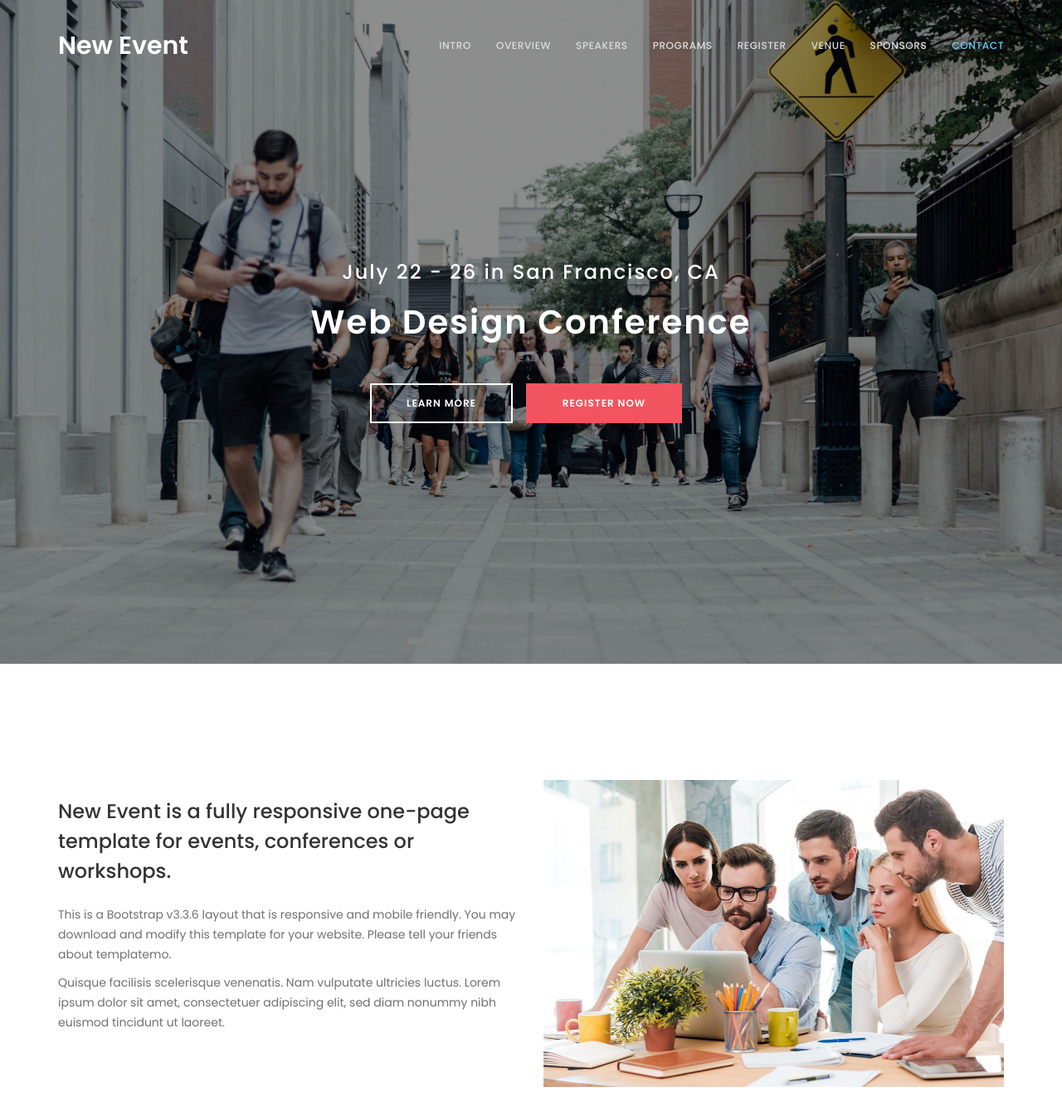
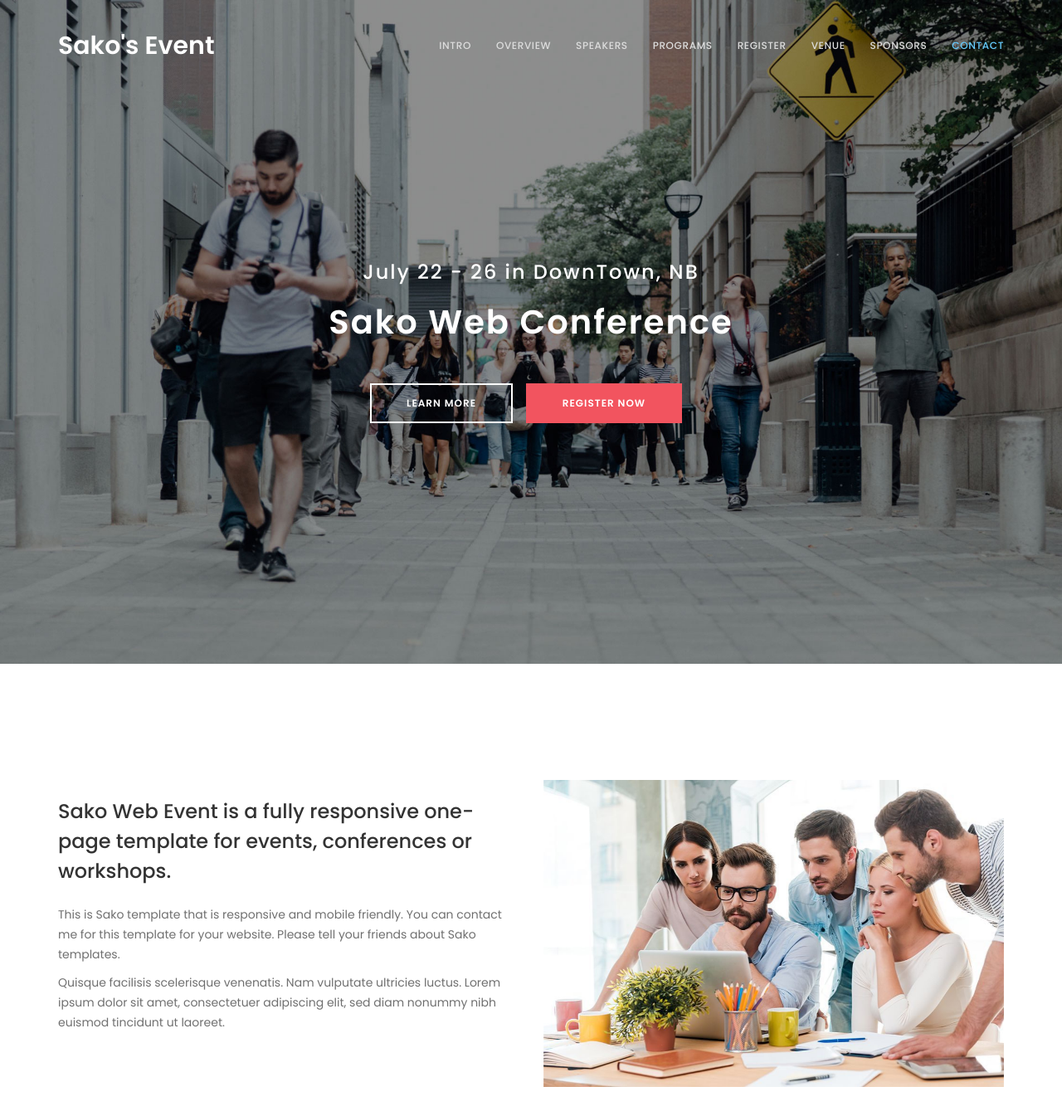
Before and after one commit to freddiesdba/web-dev, a plain HTML site: page index.html in a window 1280 px wide. Shown: the top 1345 px of the page at 83% size. Drawn offline with Linux system fonts and the light colour scheme.

Commit message:
Update index.html
customized it a bit

```diff
--- a/index.html
+++ b/index.html
@@ -5,7 +5,7 @@
 New Event
 http://www.templatemo.com/tm-486-new-event
 -->
-<title>New Event - Responsive HTML Template</title>
+<title>Sako Web Event - Sako Template</title>
 <meta name="description" content="">
 <meta name="author" content="">
 <meta charset="UTF-8">
@@ -50,7 +50,7 @@ http://www.templatemo.com/tm-486-new-event
 				<span class="icon icon-bar"></span>
 				<span class="icon icon-bar"></span>
 			</button>
-			<a href="#" class="navbar-brand">New Event</a>
+			<a href="#" class="navbar-brand">Sako's Event</a>
 		</div>
 
 		<div class="collapse navbar-collapse">
@@ -80,8 +80,8 @@ http://www.templatemo.com/tm-486-new-event
 		<div class="row">
 
 			<div class="col-md-12 col-sm-12">
-				<h3 class="wow bounceIn" data-wow-delay="0.9s">July 22 - 26 in San Francisco, CA</h3>
-				<h1 class="wow fadeInUp" data-wow-delay="1.6s">Web Design Conference</h1>
+				<h3 class="wow bounceIn" data-wow-delay="0.9s">July 22 - 26 in DownTown, NB</h3>
+				<h1 class="wow fadeInUp" data-wow-delay="1.6s">Sako Web Conference</h1>
 				<a href="#overview" class="btn btn-lg btn-default smoothScroll wow fadeInUp hidden-xs" data-wow-delay="2.3s">LEARN MORE</a>
 				<a href="#register" class="btn btn-lg btn-danger smoothScroll wow fadeInUp" data-wow-delay="2.3s">REGISTER NOW</a>
 			</div>
@@ -100,8 +100,8 @@ http://www.templatemo.com/tm-486-new-event
 		<div class="row">
 
 			<div class="wow fadeInUp col-md-6 col-sm-6" data-wow-delay="0.6s">
-				<h3>New Event is a fully responsive one-page template for events, conferences or workshops.</h3>
-				<p>This is a Bootstrap v3.3.6 layout that is responsive and mobile friendly. You may download and modify this template for your website. Please tell your friends about templatemo.</p>
+				<h3>Sako Web Event is a fully responsive one-page template for events, conferences or workshops.</h3>
+				<p>This is Sako template that is responsive and mobile friendly. You can contact me for this template for your website. Please tell your friends about Sako templates.</p>
 				<p>Quisque facilisis scelerisque venenatis. Nam vulputate ultricies luctus. Lorem ipsum dolor sit amet, consectetuer adipiscing elit, sed diam nonummy nibh euismod tincidunt ut laoreet.</p>
 			</div>
 
@@ -123,7 +123,7 @@ http://www.templatemo.com/tm-486-new-event
 
 			<div class="wow fadeInLeft col-md-4 col-sm-4" data-wow-delay="0.3s">
 				<i class="fa fa-group"></i>
-				<h3>650 Participants</h3>
+				<h3>Top Participants</h3>
 				<p>Quisque ut libero sapien. Integer tellus nisl, efficitur sed dolor at, vehicula finibus massa. Sed tincidunt metus sed eleifend suscipit.</p>
 			</div>
 
@@ -327,7 +327,7 @@ http://www.templatemo.com/tm-486-new-event
 								<span><i class="fa fa-map-marker"></i> Room 240</span>
 							</h6>
 							<h3>Backend Development</h3>
-							<h4>By Matt Lee</h4>
+							<h4>By Matt Lee $ Fred Sako</h4>
 							<p>Integer rutrum viverra magna, nec ultrices risus rutrum nec. Pellentesque interdum vel nisi nec tincidunt. Quisque facilisis scelerisque venenatis. Nam vulputate ultricies luctus.</p>
 						</div>
 
@@ -540,10 +540,10 @@ http://www.templatemo.com/tm-486-new-event
 			<div class="wow fadeInLeft col-md-offset-1 col-md-5 col-sm-8" data-wow-delay="0.9s">
 				<h2>Venue</h2>
 				<p>Lorem ipsum dolor sit amet, consectetuer adipiscing elit, sed diam nonummy nibh euismod tincidunt ut laoreet. Dolore magna aliquam erat volutpat.</p>
-				<h4>New Event</h4>
-  				<h4>120 Market Street, Suite 110</h4>
-  				<h4>San Francisco, CA 10110</h4>
-				<h4>Tel: 010-020-0120</h4>
+				<h4>Sako Event</h4>
+  				<h4>120 Market Street, Outerring Rd</h4>
+  				<h4>DownTown, NB</h4>
+				<h4>Tel: +254721137695</h4>
 			</div>
 
 		</div>
@@ -595,7 +595,7 @@ http://www.templatemo.com/tm-486-new-event
 
 			<div class="wow fadeInUp col-md-offset-1 col-md-5 col-sm-6" data-wow-delay="0.6s">
 				<div class="contact_des">
-					<h3>New Event</h3>
+					<h3>Sako Event</h3>
 					<p>Proin sodales convallis urna eu condimentum. Morbi tincidunt augue eros, vitae pretium mi condimentum eget. Suspendisse eu turpis sed elit pretium congue.</p>
 					<p>Mauris at tincidunt felis, vitae aliquam magna. Sed aliquam fringilla vestibulum. Praesent ullamcorper mauris fermentum turpis scelerisque rutrum eget eget turpis.</p>
 					<p>Lorem ipsum dolor sit amet, consectetuer adipiscing elit, sed diam nonummy nibh euismod tincidunt ut laoreet. Dolore magna aliquam erat volutpat. Lorem ipsum dolor.</p>
@@ -634,7 +634,7 @@ http://www.templatemo.com/tm-486-new-event
 			<div class="col-md-12 col-sm-12">
 				<p class="wow fadeInUp" data-wow-delay="0.6s">Copyright &copy; 2016 Your Company
 
-                    | Design: <a rel="nofollow" href="http://www.templatemo.com/page/1" target="_parent">Templatemo</a></p>
+                    | Design: <a rel="nofollow" href="http://www.sakotemplate.com/page/1" target="_parent">Sako Template</a></p>
 
 				<ul class="social-icon">
 					<li><a href="#" class="fa fa-facebook wow fadeInUp" data-wow-delay="1s"></a></li>
```
